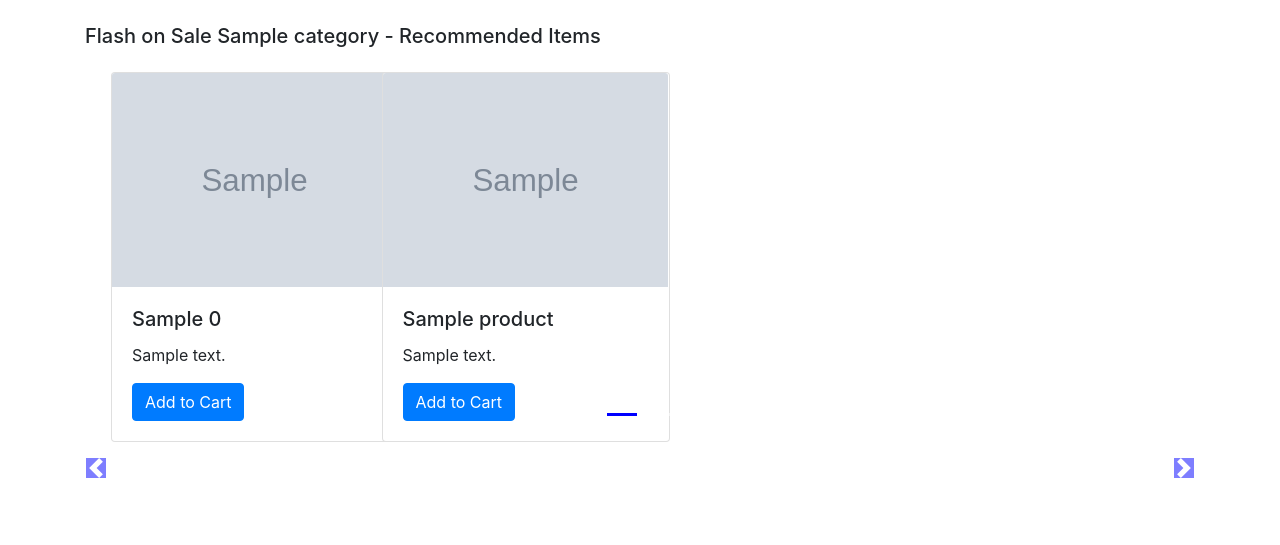
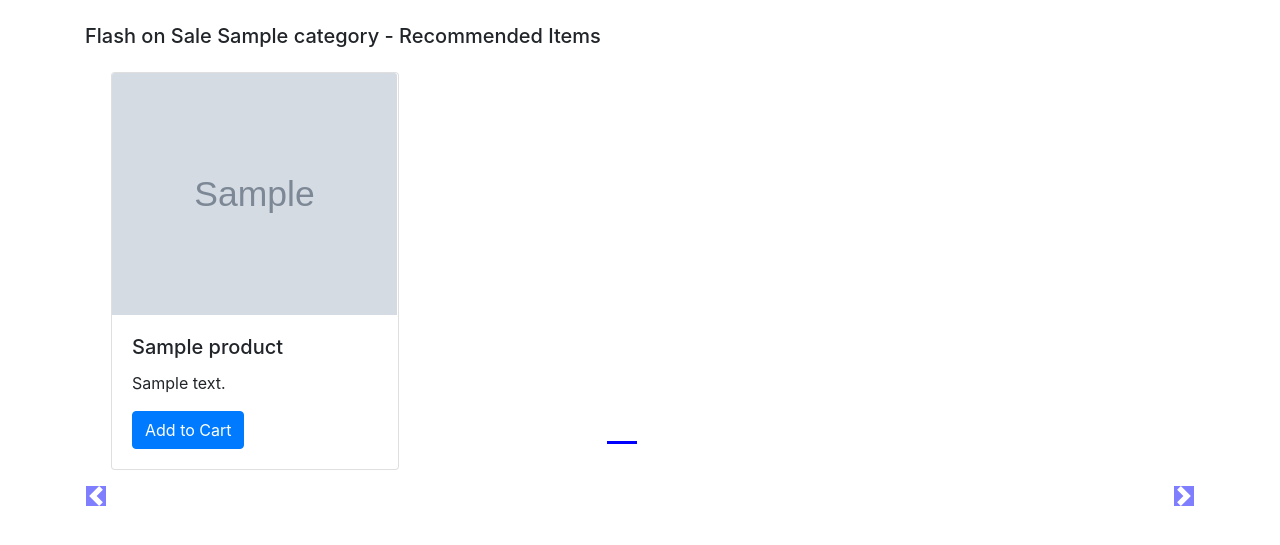
Before and after one commit to AnshikaDixit/eCommerceWebsite, a Django app: template shop/templates/shop/index.html in a window 1280 px wide. Shown: the part 56-601 px from the top of the page. Run offline with Django 5.2, Linux system fonts and the light colour scheme; the template is opened without the code that fills it: most values are stand-ins (such as "Sample title", 1, 10 or a date in 2020); grey boxes marked "Sample" are stand-in pictures; some libraries are stand-ins or nearby versions.

Commit message:
FIX --> Fixed carousel items logic

```diff
--- a/shop/templates/shop/index.html
+++ b/shop/templates/shop/index.html
@@ -13,7 +13,7 @@
           .col-md-3 img{
 
           width: 285px;
-          max-height: 242px;
+          height: 242px;
           }
 
           body .carousel-indicator li{
@@ -60,19 +60,10 @@
     <div class="container carousel-inner no-padding">
 
       <div class="carousel-item active">
-        <div class="col-xs-3 col-sm-3 col-md-3">
-          <div class="card" style="width: 18rem;">
-            <img src='/media/{{product.0.image}}' class="card-img-top" alt="...">
-            <div class="card-body">
-                <h5 class="card-title">{{product.0.product_name}}</h5>
-                <p class="card-text">{{product.0.desc}}</p>
-                <button id="pr{{product.0.id}}" class="btn btn-primary cart">Add to Cart</button>
-            </div>
-          </div>
-       </div>
 
 
-        {% for i in product|slice:"1:"%}
+
+        {% for i in product %}
         <div class="col-xs-3 col-sm-3 col-md-3">
           <div class="card" style="width: 18rem;">
             <img src='/media/{{i.image}}' class="card-img-top" alt="...">
@@ -83,7 +74,7 @@
             </div>
           </div>
         </div>
-        {% if forloop.counter|divisibleby:3 and forloop.counter > 0 and not forloop.last %}
+        {% if forloop.counter|divisibleby:4 and forloop.counter > 0 and not forloop.last %}
       </div><div class="carousel-item">
         {% endif %}
 
```
Also changed, not shown: media/shop/images/1701450199935_bFVRhFC.JPEG (added), media/shop/images/1701450199935_cm6tYaJ.JPEG (added), media/shop/images/1719219324615_DeZHdjb.JPEG (added), media/shop/images/1719219324615_L1th5Yf.JPEG (added), media/shop/images/172107619009.JPEG.JPEG (added), media/shop/images/172107619009_KK17u90.JPEG (added), media/shop/images/Account_mR35xZ6.png (added).
